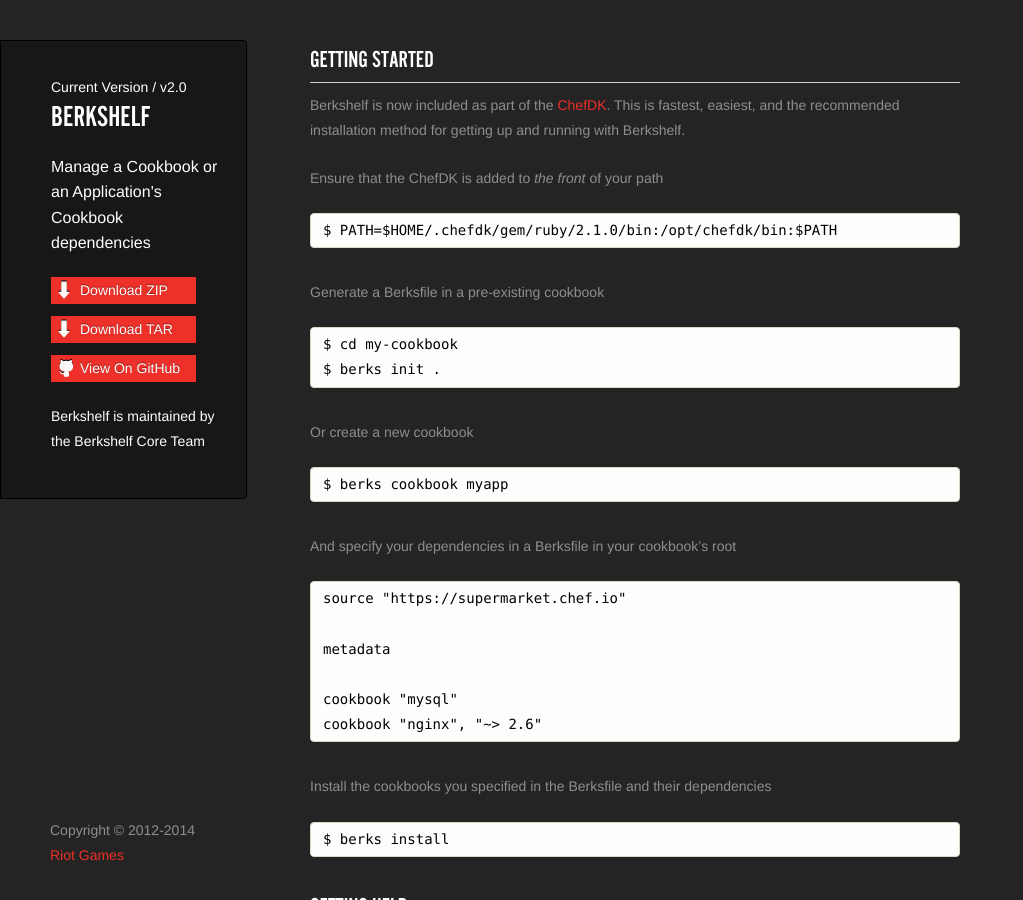
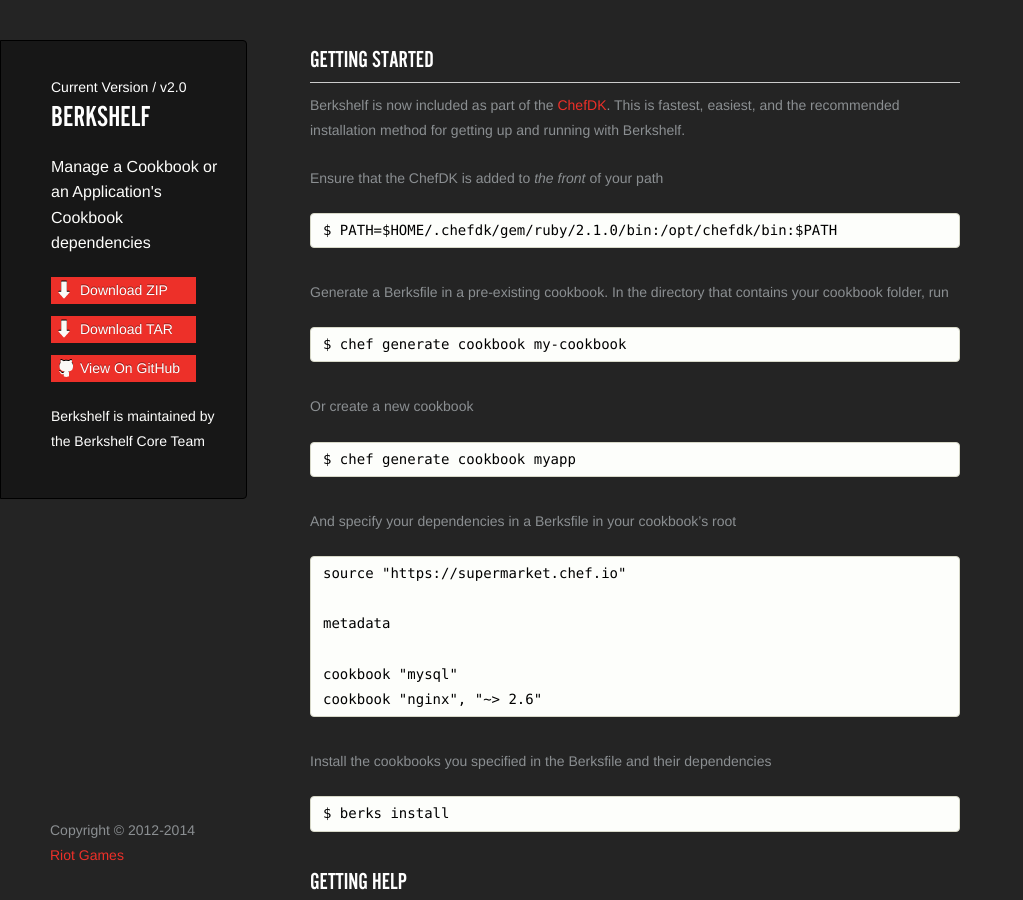
Before and after one commit to berkshelf/berkshelf, a Jekyll site: the page built from index.html, in a window 1280 px wide and 900 px high. Shown: the whole window, without its empty margins (0-1023 px from the left). Built offline with Jekyll 4.4.1, drawn with Linux system fonts in a browser that asks for light colours.

Commit message:
Update docs to use `chef generate cookbook` instead of `berks init` or `berks cookbook`.

```diff
--- a/_includes/index.md
+++ b/_includes/index.md
@@ -6,14 +6,13 @@ Ensure that the ChefDK is added to *the front* of your path
 
     $ PATH=$HOME/.chefdk/gem/ruby/2.1.0/bin:/opt/chefdk/bin:$PATH
 
-Generate a Berksfile in a pre-existing cookbook
+Generate a Berksfile in a pre-existing cookbook. In the directory that contains your cookbook folder, run
 
-    $ cd my-cookbook
-    $ berks init .
+    $ chef generate cookbook my-cookbook
 
 Or create a new cookbook
 
-    $ berks cookbook myapp
+    $ chef generate cookbook myapp
 
 And specify your dependencies in a Berksfile in your cookbook's root
 
```
